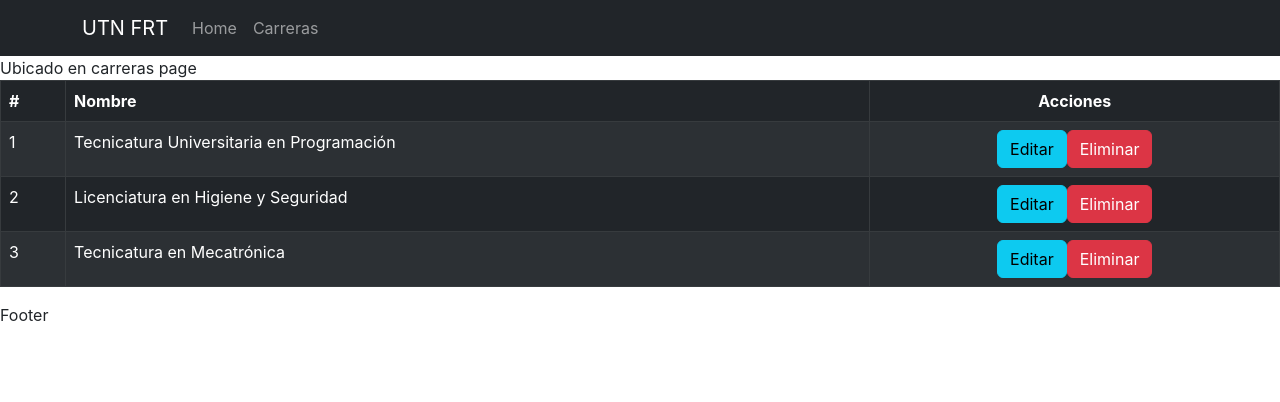
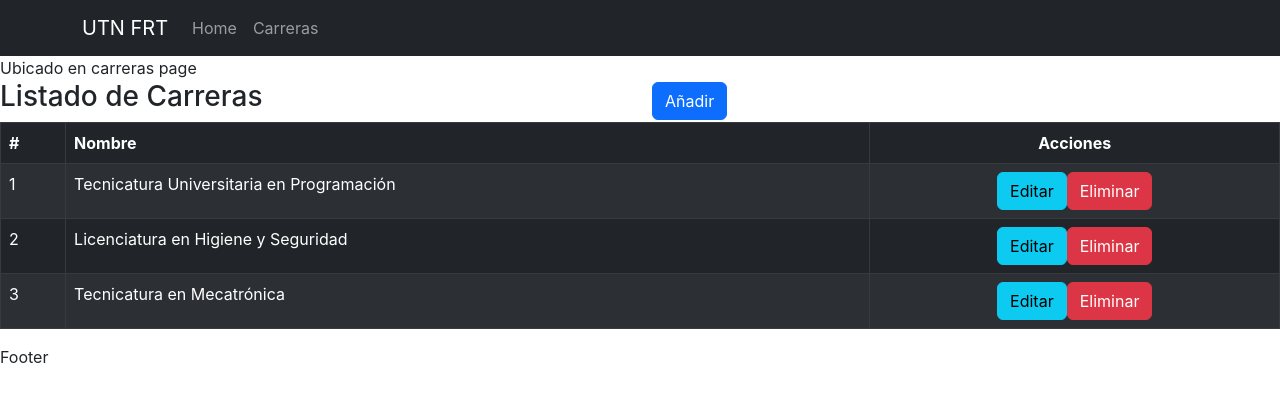
Before and after one commit to JassanBraian/cobranzas-front, a React (Create React App) app: page /carreras in a window 1280 px wide. Shown: the top 402 px of the page. Built offline with nearby package versions, Linux system fonts and the light colour scheme; data requests are answered from the project's data file.

Commit message:
carrera crud ready, without validations

```diff
--- a/src/components/carrera/base/CarreraItem.jsx
+++ b/src/components/carrera/base/CarreraItem.jsx
@@ -15,7 +15,7 @@ const CarreraItem = ({ carrera, index, openEditModal, openDeleteModal }) => {
                     <Button
                         variant="info"
                         onClick={() => {
-                            getCarrera(carrera._id);
+                            getCarrera(carrera.id);
                             openEditModal();
                         }}
                     >
@@ -24,7 +24,7 @@ const CarreraItem = ({ carrera, index, openEditModal, openDeleteModal }) => {
                     <Button
                         variant="danger"
                         onClick={() => {
-                            getCarrera(carrera._id);
+                            getCarrera(carrera.id);
                             openDeleteModal();
                         }}
                     >
--- a/src/components/carrera/base/CarreraList.jsx
+++ b/src/components/carrera/base/CarreraList.jsx
@@ -1,7 +1,7 @@
 import { useContext, useEffect, useState } from 'react';
 import CarreraContext from '../../../context/carrera/CarrerasContext';
 import CarreraItem from './CarreraItem';
-import { Table } from 'react-bootstrap';
+import { Table, Button } from 'react-bootstrap';
 import AddCarreraModal from '../modals/AddCarreraModal';
 import EditCarreraModal from '../modals/EditCarreraModal';
 import DeleteCarreraModal from '../modals/DeleteCarreraModal';
@@ -26,6 +26,19 @@ const CarreraList = () => {
 
     return (
         <>
+            <div className="row justify-content-center align-items-center">
+                <div className="col">
+                    <h3>Listado de Carreras</h3>
+                </div>
+                <div className="col">
+                    <Button
+                        variant="primary"
+                        onClick={() => setShowAddCarreraModal(true)}
+                    >
+                        Añadir
+                    </Button>
+                </div>
+            </div>
             <Table striped bordered hover variant="dark">
                 <thead>
                     <tr>
--- a/src/components/carrera/modals/DeleteCarreraModal.jsx
+++ b/src/components/carrera/modals/DeleteCarreraModal.jsx
@@ -6,7 +6,7 @@ const DeleteCarreraModal = ({ show, onHide }) => {
     const { deleteCarrera, currentCarrera } = useContext(CarreraContext);
 
     const confirmDeleteCarrera = () => {
-        deleteCarrera(currentCarrera._id);
+        deleteCarrera(currentCarrera.id);
         onHide();
     }
 
--- a/src/context/carrera/CarrerasProvider.jsx
+++ b/src/context/carrera/CarrerasProvider.jsx
@@ -15,7 +15,7 @@ const CarrerasProvider = ({ children }) => {
   const getCarreras = async () => {
     try {
       const res = await clientAxios.get(`${API_URL_JSON_SERVER}/carrera`);
-      res.status && setValues({ ...values, carreras: res.data });
+      res.status === 200 && setValues({ ...values, carreras: res.data });
     } catch (error) {
       throw error;
     }
@@ -23,8 +23,8 @@ const CarrerasProvider = ({ children }) => {
 
   const getCarrera = async carreraId => {
     try {
-      // const res = await clientAxios.get(`http://localhost:4000/api/v1/product/${productId}`);
-      // res && setValues({ ...values, currentProduct: res.data.product });
+      const res = await clientAxios.get(`${API_URL_JSON_SERVER}/carrera/${carreraId}`);
+      res.status === 200 && setValues({ ...values, currentCarrera: res.data });
     } catch (error) {
       throw error;
     }
@@ -32,8 +32,8 @@ const CarrerasProvider = ({ children }) => {
 
   const addCarrera = async carrera => {
     try {
-      //   const res = await clientAxios.post('http://localhost:4000/api/v1/product/', product);
-      //   res && setValues({ ...values, products: res.data.currentProduct });
+      const res = await clientAxios.post(`${API_URL_JSON_SERVER}/carrera`, carrera);
+      res.status === 201 && await getCarreras();
     } catch (error) {
       throw error;
     }
@@ -41,8 +41,8 @@ const CarrerasProvider = ({ children }) => {
 
   const updateCarrera = async carrera => {
     try {
-      // const res = await clientAxios.put(`http://localhost:4000/api/v1/product/${product._id}`, product);
-      // res && await getProducts();
+      const res = await clientAxios.put(`${API_URL_JSON_SERVER}/carrera/${carrera.id}`, carrera);
+      res.status === 200 && await getCarreras();
     } catch (error) {
       throw error;
     }
@@ -50,8 +50,8 @@ const CarrerasProvider = ({ children }) => {
 
   const deleteCarrera = async carreraId => {
     try {
-      //   const res = await clientAxios.delete(`http://localhost:4000/api/v1/product/${productId}`);
-      //   res && await getProducts();
+      const res = await clientAxios.delete(`${API_URL_JSON_SERVER}/carrera/${carreraId}`);
+      res.status === 200 && await getCarreras();
     } catch (error) {
       throw error;
     }
@@ -62,6 +62,9 @@ const CarrerasProvider = ({ children }) => {
       ...values,
       getCarreras,
       getCarrera,
+      addCarrera,
+      deleteCarrera,
+      updateCarrera
     }}>
       {children}
     </CarrerasContext.Provider>
```
Also changed, not shown: db.json (indentation only).
